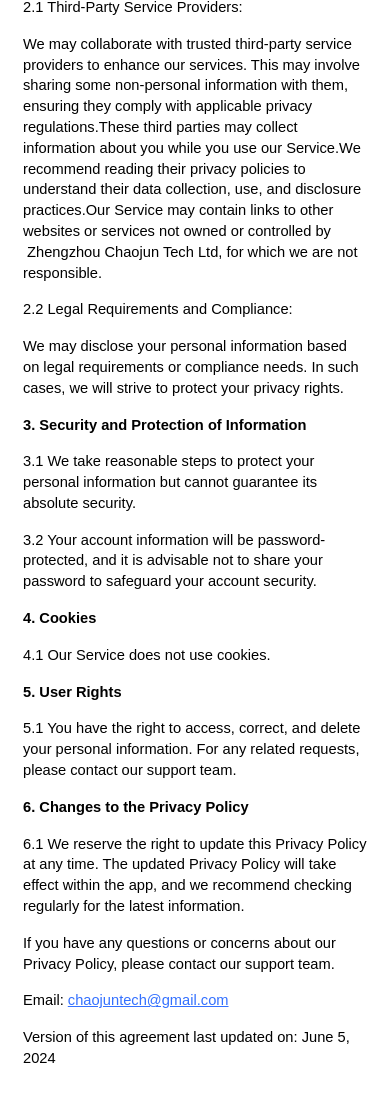
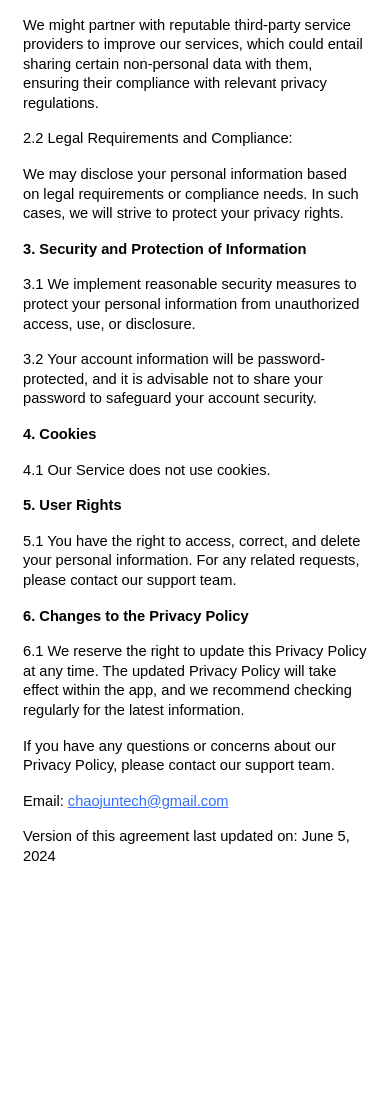
Before and after one commit to chaojundev/privacy-butler-browser, a plain HTML site: page privacy.html in a window 390 px wide. Shown: the part 445-1549 px from the top of the page. Drawn offline with Linux system fonts and the light colour scheme.

Commit message:
adjust mobile

```diff
--- a/privacy.html
+++ b/privacy.html
@@ -4,9 +4,6 @@
 		<meta charset="UTF-8" />
 		<meta name="viewport" content="width=device-width, initial-scale=1.0" />
 		<title>privacy</title>
-		<script async type="module" crossorigin src="./assets/index2-28788956.js"></script>
-		<script type="module">import.meta.url;import("_").catch(()=>1);async function* g(){};window.__vite_is_modern_browser=true;</script>
-		<script type="module">!function(){if(window.__vite_is_modern_browser)return;console.warn("vite: loading legacy chunks, syntax error above and the same error below should be ignored");var e=document.getElementById("vite-legacy-polyfill"),n=document.createElement("script");n.src=e.src,n.onload=function(){System.import(document.getElementById('vite-legacy-entry').getAttribute('data-src'))},document.body.appendChild(n)}();</script>
 	</head>
 
 	<style>
@@ -32,10 +29,10 @@
 		<div class="content">
 			<div class="Section0">
 				<p
-					class="Normal line1"
+				  class="Normal"
 				  style="
 					text-align: center;
-						line-height: 1.3;
+					line-height: 1.2;
 					margin-top: 12pt;
 					margin-bottom: 12pt;
 					direction: ltr;
@@ -45,7 +42,7 @@
 					style="
 					  font-size: 11pt;
 					  font-family: Arial;
-							mso-fareast-font-family: 等线;
+
 					  mso-bidi-font-family: Arial;
 					  font-weight: bold;
 					"
@@ -54,7 +51,7 @@
 					style="
 					  font-size: 11pt;
 					  font-family: Arial;
-							mso-fareast-font-family: 等线;
+
 					  mso-bidi-font-family: Arial;
 					  lang: EN-US;
 					  mso-fareast-language: ZH-CN;
@@ -65,7 +62,7 @@
 					style="
 					  font-size: 11pt;
 					  font-family: Arial;
-							mso-fareast-font-family: 等线;
+
 					  mso-bidi-font-family: Arial;
 					  font-weight: bold;
 					"
@@ -76,7 +73,7 @@
 				  class="Normal"
 				  style="
 					text-align: left;
-						line-height: 1.3;
+					line-height: 1.2;
 					margin-top: 12pt;
 					margin-bottom: 12pt;
 					direction: ltr;
@@ -86,7 +83,7 @@
 					style="
 					  font-size: 11pt;
 					  font-family: Arial;
-							mso-fareast-font-family: 等线;
+
 					  mso-bidi-font-family: Arial;
 					"
 					>Welcome to Privacy Butler Browser (hereinafter referred to as "we,"
@@ -100,7 +97,7 @@
 				  class="Normal"
 				  style="
 					text-align: left;
-						line-height: 1.3;
+					line-height: 1.2;
 					margin-top: 12pt;
 					margin-bottom: 12pt;
 					direction: ltr;
@@ -110,7 +107,7 @@
 					style="
 					  font-size: 11pt;
 					  font-family: Arial;
-							mso-fareast-font-family: 等线;
+
 					  mso-bidi-font-family: Arial;
 					  font-weight: bold;
 					"
@@ -121,7 +118,7 @@
 				  class="Normal"
 				  style="
 					text-align: left;
-						line-height: 1.3;
+					line-height: 1.2;
 					margin-top: 12pt;
 					margin-bottom: 12pt;
 					direction: ltr;
@@ -131,7 +128,7 @@
 					style="
 					  font-size: 11pt;
 					  font-family: Arial;
-							mso-fareast-font-family: 等线;
+
 					  mso-bidi-font-family: Arial;
 					  font-weight: normal;
 					"
@@ -142,7 +139,7 @@
 				  class="Normal"
 				  style="
 					text-align: left;
-						line-height: 1.3;
+					line-height: 1.2;
 					margin-top: 12pt;
 					margin-bottom: 12pt;
 					direction: ltr;
@@ -152,20 +149,20 @@
 					style="
 					  font-size: 11pt;
 					  font-family: Arial;
-							mso-fareast-font-family: 等线;
+
 					  mso-bidi-font-family: Arial;
 					"
-						>We may automatically collect some non-personal information,
-						including but not limited to device information, operating system
-						type, app usage statistics, error logs, etc. This information helps
-						us understand app usage and make improvements.</span
+					>We may automatically collect some non-personal information, including
+					but not limited to device information, operating system type, app
+					usage statistics, error logs, etc. This information helps us
+					understand app usage and make improvements.</span
 				  >
 				</p>
 				<p
 				  class="Normal"
 				  style="
 					text-align: left;
-						line-height: 1.3;
+					line-height: 1.2;
 					margin-top: 12pt;
 					margin-bottom: 12pt;
 					direction: ltr;
@@ -175,7 +172,7 @@
 					style="
 					  font-size: 11pt;
 					  font-family: Arial;
-							mso-fareast-font-family: 等线;
+
 					  mso-bidi-font-family: Arial;
 					  font-weight: bold;
 					"
@@ -186,7 +183,7 @@
 				  class="Normal"
 				  style="
 					text-align: left;
-						line-height: 1.3;
+					line-height: 1.2;
 					margin-top: 12pt;
 					margin-bottom: 12pt;
 					direction: ltr;
@@ -196,7 +193,7 @@
 					style="
 					  font-size: 11pt;
 					  font-family: Arial;
-							mso-fareast-font-family: 等线;
+
 					  mso-bidi-font-family: Arial;
 					  font-weight: normal;
 					"
@@ -207,7 +204,30 @@
 				  class="Normal"
 				  style="
 					text-align: left;
-						line-height: 1.3;
+					line-height: 1.2;
+					margin-top: 12pt;
+					margin-bottom: 12pt;
+					direction: ltr;
+				  "
+				>
+				  <a id="_GoBack" /><span
+					style="
+					  font-size: 11pt;
+					  font-family: Arial;
+
+					  mso-bidi-font-family: Arial;
+					"
+					>We might partner with reputable third-party service providers to
+					improve our services, which could entail sharing certain non-personal
+					data with them, ensuring their compliance with relevant privacy
+					regulations.</span
+				  >
+				</p>
+				<p
+				  class="Normal"
+				  style="
+					text-align: left;
+					line-height: 1.2;
 					margin-top: 12pt;
 					margin-bottom: 12pt;
 					direction: ltr;
@@ -217,52 +237,17 @@
 					style="
 					  font-size: 11pt;
 					  font-family: Arial;
-							mso-fareast-font-family: 等线;
+
 					  mso-bidi-font-family: Arial;
 					"
-						>We may collaborate with trusted third-party service providers to
-						enhance our services. This may involve sharing some non-personal
-						information with them, ensuring they comply with applicable privacy
-						regulations.These third parties may collect information about you
-						while you use our Service.We recommend reading their privacy
-						policies to understand their data collection, use, and disclosure
-						practices.</span
-					><span
-						style="
-							font-size: 11pt;
-							font-family: Arial;
-							mso-fareast-font-family: 等线;
-							mso-bidi-font-family: Arial;
-							lang: EN-US;
-							mso-fareast-language: ZH-CN;
-						"
-						>Our Service may contain links to other websites or services not
-						owned or controlled by </span
-					><span
-						style="
-							font-size: 11pt;
-							font-family: Arial;
-							mso-fareast-font-family: 等线;
-							mso-bidi-font-family: Arial;
-						"
-						>&nbsp;Zhengzhou Chaojun Tech Ltd</span
-					><span
-						style="
-							font-size: 11pt;
-							font-family: Arial;
-							mso-fareast-font-family: 等线;
-							mso-bidi-font-family: Arial;
-							lang: EN-US;
-							mso-fareast-language: ZH-CN;
-						"
-						>, for which we are not responsible.</span
+					>2.2 Legal Requirements and Compliance:</span
 				  >
 				</p>
 				<p
 				  class="Normal"
 				  style="
 					text-align: left;
-						line-height: 1.3;
+					line-height: 1.2;
 					margin-top: 12pt;
 					margin-bottom: 12pt;
 					direction: ltr;
@@ -272,17 +257,19 @@
 					style="
 					  font-size: 11pt;
 					  font-family: Arial;
-							mso-fareast-font-family: 等线;
+
 					  mso-bidi-font-family: Arial;
 					"
-						>2.2 Legal Requirements and Compliance:</span
+					>We may disclose your personal information based on legal requirements
+					or compliance needs. In such cases, we will strive to protect your
+					privacy rights.</span
 				  >
 				</p>
 				<p
 				  class="Normal"
 				  style="
 					text-align: left;
-						line-height: 1.3;
+					line-height: 1.2;
 					margin-top: 12pt;
 					margin-bottom: 12pt;
 					direction: ltr;
@@ -292,29 +279,7 @@
 					style="
 					  font-size: 11pt;
 					  font-family: Arial;
-							mso-fareast-font-family: 等线;
-							mso-bidi-font-family: Arial;
-						"
-						>We may disclose your personal information based on legal
-						requirements or compliance needs. In such cases, we will strive to
-						protect your privacy rights.</span
-					>
-				</p>
-				<p
-					class="Normal"
-					style="
-						text-align: left;
-						line-height: 1.3;
-						margin-top: 12pt;
-						margin-bottom: 12pt;
-						direction: ltr;
-					"
-				>
-					<span
-						style="
-							font-size: 11pt;
-							font-family: Arial;
-							mso-fareast-font-family: 等线;
+
 					  mso-bidi-font-family: Arial;
 					  font-weight: bold;
 					"
@@ -325,7 +290,7 @@
 				  class="Normal"
 				  style="
 					text-align: left;
-						line-height: 1.3;
+					line-height: 1.2;
 					margin-top: 12pt;
 					margin-bottom: 12pt;
 					direction: ltr;
@@ -335,18 +300,35 @@
 					style="
 					  font-size: 11pt;
 					  font-family: Arial;
-							mso-fareast-font-family: 等线;
+
 					  mso-bidi-font-family: Arial;
 					"
-						>3.1 We take reasonable steps to protect your personal information
-						but cannot guarantee its absolute security.</span
+					>3.1</span
+				  ><span
+					style="
+					  font-size: 11pt;
+					  font-family: Arial;
+
+					  mso-bidi-font-family: Arial;
+					  lang: EN-US;
+					"
+					>&nbsp;</span
+				  ><span
+					style="
+					  font-size: 11pt;
+					  font-family: Arial;
+
+					  mso-bidi-font-family: Arial;
+					"
+					>We implement reasonable security measures to protect your personal
+					information from unauthorized access, use, or disclosure.</span
 				  >
 				</p>
 				<p
 				  class="Normal"
 				  style="
 					text-align: left;
-						line-height: 1.3;
+					line-height: 1.2;
 					margin-top: 12pt;
 					margin-bottom: 12pt;
 					direction: ltr;
@@ -356,7 +338,7 @@
 					style="
 					  font-size: 11pt;
 					  font-family: Arial;
-							mso-fareast-font-family: 等线;
+
 					  mso-bidi-font-family: Arial;
 					"
 					>3.2 Your account information will be password-protected, and it is
@@ -368,7 +350,7 @@
 				  class="Normal"
 				  style="
 					text-align: left;
-						line-height: 1.3;
+					line-height: 1.2;
 					margin-top: 12pt;
 					margin-bottom: 12pt;
 					direction: ltr;
@@ -379,7 +361,7 @@
 					  color: #000000;
 					  font-size: 11pt;
 					  font-family: Arial;
-							mso-fareast-font-family: 等线;
+
 					  mso-bidi-font-family: Arial;
 					  font-weight: bold;
 					"
@@ -390,7 +372,7 @@
 				  class="Normal"
 				  style="
 					text-align: left;
-						line-height: 1.3;
+					line-height: 1.2;
 					margin-top: 12pt;
 					margin-bottom: 12pt;
 					direction: ltr;
@@ -401,7 +383,7 @@
 					  color: #000000;
 					  font-size: 11pt;
 					  font-family: Arial;
-							mso-fareast-font-family: 等线;
+
 					  mso-bidi-font-family: Arial;
 					"
 					>4.1 Our Service does not use cookies.</span
@@ -411,7 +393,7 @@
 				  class="Normal"
 				  style="
 					text-align: left;
-						line-height: 1.3;
+					line-height: 1.2;
 					margin-top: 12pt;
 					margin-bottom: 12pt;
 					direction: ltr;
@@ -421,7 +403,7 @@
 					style="
 					  font-size: 11pt;
 					  font-family: Arial;
-							mso-fareast-font-family: 等线;
+
 					  mso-bidi-font-family: Arial;
 					  font-weight: bold;
 					"
@@ -432,7 +414,7 @@
 				  class="Normal"
 				  style="
 					text-align: left;
-						line-height: 1.3;
+					line-height: 1.2;
 					margin-top: 12pt;
 					margin-bottom: 12pt;
 					direction: ltr;
@@ -442,7 +424,7 @@
 					style="
 					  font-size: 11pt;
 					  font-family: Arial;
-							mso-fareast-font-family: 等线;
+
 					  mso-bidi-font-family: Arial;
 					"
 					>5.1 You have the right to access, correct, and delete your personal
@@ -454,7 +436,7 @@
 				  class="Normal"
 				  style="
 					text-align: left;
-						line-height: 1.3;
+					line-height: 1.2;
 					margin-top: 12pt;
 					margin-bottom: 12pt;
 					direction: ltr;
@@ -464,7 +446,7 @@
 					style="
 					  font-size: 11pt;
 					  font-family: Arial;
-							mso-fareast-font-family: 等线;
+
 					  mso-bidi-font-family: Arial;
 					  font-weight: bold;
 					"
@@ -475,7 +457,7 @@
 				  class="Normal"
 				  style="
 					text-align: left;
-						line-height: 1.3;
+					line-height: 1.2;
 					margin-top: 12pt;
 					margin-bottom: 12pt;
 					direction: ltr;
@@ -485,7 +467,7 @@
 					style="
 					  font-size: 11pt;
 					  font-family: Arial;
-							mso-fareast-font-family: 等线;
+
 					  mso-bidi-font-family: Arial;
 					"
 					>6.1 We reserve the right to update this Privacy Policy at any time.
@@ -497,7 +479,7 @@
 				  class="Normal"
 				  style="
 					text-align: left;
-						line-height: 1.3;
+					line-height: 1.2;
 					margin-top: 12pt;
 					margin-bottom: 12pt;
 					direction: ltr;
@@ -507,7 +489,7 @@
 					style="
 					  font-size: 11pt;
 					  font-family: Arial;
-							mso-fareast-font-family: 等线;
+
 					  mso-bidi-font-family: Arial;
 					"
 					>If you have any questions or concerns about our Privacy Policy,
@@ -518,7 +500,7 @@
 				  class="Normal"
 				  style="
 					text-align: left;
-						line-height: 1.3;
+					line-height: 1.2;
 					margin-top: 12pt;
 					margin-bottom: 12pt;
 					direction: ltr;
@@ -528,7 +510,7 @@
 					style="
 					  font-size: 11pt;
 					  font-family: Arial;
-							mso-fareast-font-family: 等线;
+
 					  mso-bidi-font-family: Arial;
 					"
 					>Email: </span
@@ -537,7 +519,7 @@
 					  color: #3370ff;
 					  font-size: 11pt;
 					  font-family: Arial;
-							mso-fareast-font-family: 等线;
+
 					  mso-bidi-font-family: Arial;
 					"
 					href="mailto:chaojuntech@gmail.com"
@@ -546,7 +528,7 @@
 						color: #3370ff;
 						font-size: 11pt;
 						font-family: Arial;
-								mso-fareast-font-family: 等线;
+
 						mso-bidi-font-family: Arial;
 					  "
 					  >chaojuntech@gmail.com</span
@@ -557,7 +539,7 @@
 				  class="Normal"
 				  style="
 					text-align: left;
-						line-height: 1.3;
+					line-height: 1.2;
 					margin-top: 12pt;
 					margin-bottom: 12pt;
 					direction: ltr;
@@ -567,17 +549,17 @@
 					style="
 					  font-size: 11pt;
 					  font-family: Arial;
-							mso-fareast-font-family: 等线;
+
 					  mso-bidi-font-family: Arial;
 					"
 					>Version of this agreement last updated on: June 5, 2024</span
-					><a id="_GoBack" />
+				  >
 				</p>
 				<p
 				  class="Normal"
 				  style="
 					text-align: left;
-						line-height: 1.3;
+					line-height: 1.2;
 					margin-top: 12pt;
 					margin-bottom: 12pt;
 					direction: ltr;
@@ -588,7 +570,7 @@
 					style="
 					  font-size: 10.5pt;
 					  font-family: 'Times New Roman';
-							mso-fareast-font-family: 宋体;
+
 					  mso-bidi-font-family: 'Times New Roman';
 					"
 					>&#xa0;</span
@@ -598,7 +580,7 @@
 				  class="Normal"
 				  style="
 					text-align: left;
-						line-height: 1.3;
+					line-height: 1.2;
 					margin-top: 12pt;
 					margin-bottom: 12pt;
 					direction: ltr;
@@ -609,7 +591,134 @@
 					style="
 					  font-size: 10.5pt;
 					  font-family: 'Times New Roman';
-							mso-fareast-font-family: 宋体;
+
+					  mso-bidi-font-family: 'Times New Roman';
+					"
+					>&#xa0;</span
+				  >
+				</p>
+				<p
+				  class="Normal"
+				  style="
+					text-align: left;
+					line-height: 1.2;
+					margin-top: 12pt;
+					margin-bottom: 12pt;
+					direction: ltr;
+					font-size: 10.5pt;
+				  "
+				>
+				  <span
+					style="
+					  font-size: 10.5pt;
+					  font-family: 'Times New Roman';
+
+					  mso-bidi-font-family: 'Times New Roman';
+					"
+					>&#xa0;</span
+				  >
+				</p>
+				<p
+				  class="Normal"
+				  style="
+					text-align: left;
+					line-height: 1.2;
+					margin-top: 12pt;
+					margin-bottom: 12pt;
+					direction: ltr;
+					font-size: 10.5pt;
+				  "
+				>
+				  <span
+					style="
+					  font-size: 10.5pt;
+					  font-family: 'Times New Roman';
+
+					  mso-bidi-font-family: 'Times New Roman';
+					"
+					>&#xa0;</span
+				  >
+				</p>
+				<br />
+				<p
+				  class="Normal"
+				  style="
+					text-align: left;
+					line-height: 1.2;
+					margin-top: 12pt;
+					margin-bottom: 12pt;
+					direction: ltr;
+				  "
+				>
+				  <span
+					style="
+					  font-size: 10.5pt;
+					  font-family: 'Times New Roman';
+
+					  mso-bidi-font-family: 'Times New Roman';
+					"
+					>&#xa0;</span
+				  >
+				</p>
+				<p
+				  class="Normal"
+				  style="
+					text-align: left;
+					line-height: 1.2;
+					margin-top: 12pt;
+					margin-bottom: 12pt;
+					direction: ltr;
+					font-size: 10.5pt;
+				  "
+				>
+				  <span
+					style="
+					  font-size: 10.5pt;
+					  font-family: 'Times New Roman';
+
+					  mso-bidi-font-family: 'Times New Roman';
+					"
+					>&#xa0;</span
+				  >
+				</p>
+				<p
+				  class="Normal"
+				  style="
+					text-align: left;
+					line-height: 1.2;
+					margin-top: 12pt;
+					margin-bottom: 12pt;
+					direction: ltr;
+					font-size: 10.5pt;
+				  "
+				>
+				  <span
+					style="
+					  font-size: 10.5pt;
+					  font-family: 'Times New Roman';
+
+					  mso-bidi-font-family: 'Times New Roman';
+					"
+					>&#xa0;</span
+				  >
+				</p>
+				<p class="Normal" style="font-size: 10.5pt">
+				  <span
+					style="
+					  font-size: 10.5pt;
+					  font-family: 'Times New Roman';
+
+					  mso-bidi-font-family: 'Times New Roman';
+					"
+					>&#xa0;</span
+				  >
+				</p>
+				<p class="Normal" style="font-size: 10.5pt">
+				  <span
+					style="
+					  font-size: 10.5pt;
+					  font-family: 'Times New Roman';
+
 					  mso-bidi-font-family: 'Times New Roman';
 					"
 					>&#xa0;</span
@@ -617,8 +726,5 @@
 				</p>
 			  </div>
 		</div>
-		<script nomodule>!function(){var e=document,t=e.createElement("script");if(!("noModule"in t)&&"onbeforeload"in t){var n=!1;e.addEventListener("beforeload",(function(e){if(e.target===t)n=!0;else if(!e.target.hasAttribute("nomodule")||!n)return;e.preventDefault()}),!0),t.type="module",t.src=".",e.head.appendChild(t),t.remove()}}();</script>
-		<script nomodule crossorigin id="vite-legacy-polyfill" src="./assets/polyfills-legacy-7f9b8b20.js"></script>
-		<script nomodule crossorigin id="vite-legacy-entry" data-src="./assets/index2-legacy-518b8698.js">System.import(document.getElementById('vite-legacy-entry').getAttribute('data-src'))</script>
 	</body>
 </html>
```
Lines whose indentation alone changed are shown as unchanged.
